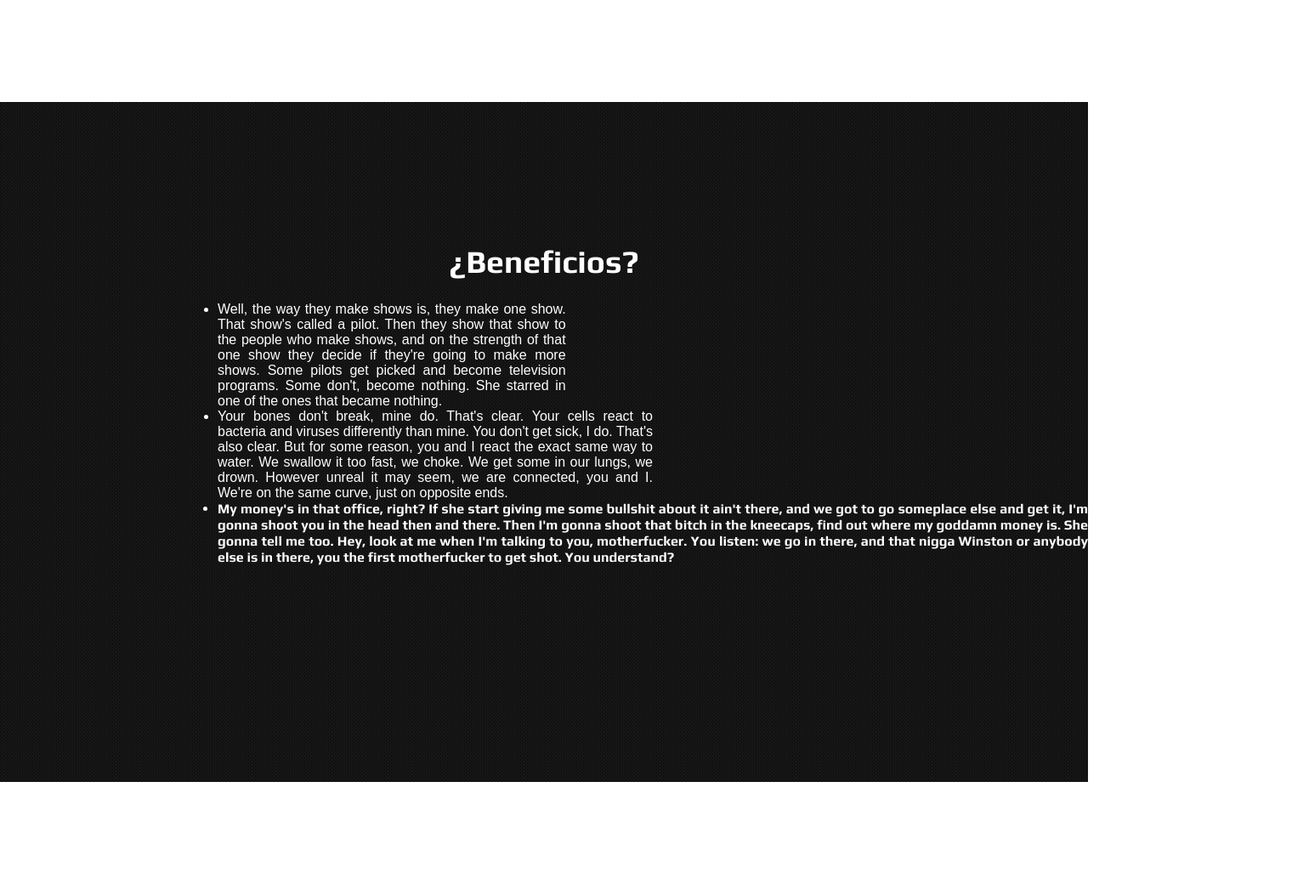
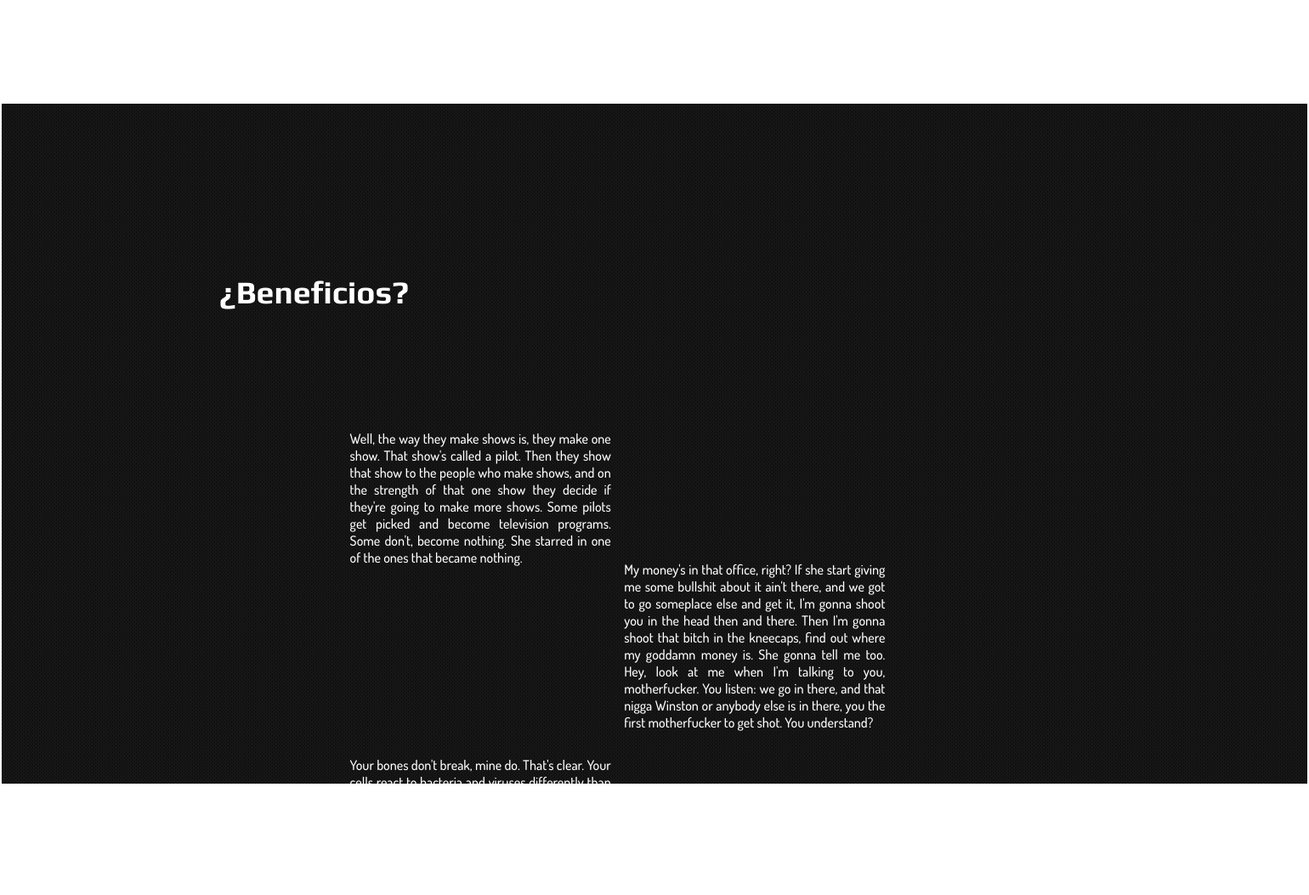
Before and after one commit to AnnBlue/inbound, a plain HTML site: page index.html in a window 1280 px wide. Shown: the part 1160-2213 px from the top of the page at 85% size, 1540 px wide, since content can reach past the window. Drawn offline with Linux system fonts and the light colour scheme.

Commit message:
-working on the second fold

```diff
--- a/css/stylesheet.css
+++ b/css/stylesheet.css
@@ -73,7 +73,8 @@ color: #868d95;
 	background: url("../patterns/outlets.png");
 	position: absolute;
 	margin: 100% auto;
-	font-family:"play", Arial, sans-serif;
+	text-align: justify;
+	border: 2px solid #fff;
 }
 
 .inbound_benefits header{
@@ -81,25 +82,41 @@ color: #868d95;
 	margin:13% 0 2% 0;
 	text-align: center;
 	color: #fff;
+	font-family:"play", Arial, sans-serif;
+	position: absolute;
 }
 
-.inbound_benefits ul{
+.inbound_benefits{
 	font-size: 100%;
-	text-align: justify;
 	padding-left:20%;
 	color: #fff;
+	width: 100%;
+	height: 100%;
+
 }
-.inbound_benefits ul #be_01{
-	width:40%;
-	height:50%;
-	font-family:" dosis", Arial, sans-serif;
+.inbound_benefits #be_01{
+	width: 20%;
+	height:30%;
 	color: #fff;
+	position: absolute;
+	margin: 25% 10%;
+	font-family:"dosis", Arial, sans-serif;
 }
-.inbound_benefits ul  #be_02{
-	width:50%;
-	height:50%;
-	font-family:" dosis", Arial, sans-serif;
+.inbound_benefits #be_02{
+	width: 20%;
+	height:30%;
 	color: #fff;
+	position: absolute;
+	margin: 50% 10%;
+	font-family:"dosis", Arial, sans-serif;
+}
+.inbound_benefits #be_03{
+	width: 20%;
+	height:30%;
+	color: #fff;
+	position: absolute;
+	margin: 35% 31%;
+	font-family:"dosis", Arial, sans-serif;
 }
 
 .inbound_testimonials{
--- a/index.html
+++ b/index.html
@@ -27,11 +27,10 @@
 	<header>
 		<h1> ¿Beneficios? </h1>
 	</header>
-		<ul>
-		<div id="be_01">	<li>Well, the way they make shows is, they make one show. That show's called a pilot. Then they show that show to the people who make shows, and on the strength of that one show they decide if they're going to make more shows. Some pilots get picked and become television programs. Some don't, become nothing. She starred in one of the ones that became nothing.   </li> </div>
-		<div id="be_02">	<li>Your bones don't break, mine do. That's clear. Your cells react to bacteria and viruses differently than mine. You don't get sick, I do. That's also clear. But for some reason, you and I react the exact same way to water. We swallow it too fast, we choke. We get some in our lungs, we drown. However unreal it may seem, we are connected, you and I. We're on the same curve, just on opposite ends.	 </li></div>
-			<div id="be_03"><li>My money's in that office, right? If she start giving me some bullshit about it ain't there, and we got to go someplace else and get it, I'm gonna shoot you in the head then and there. Then I'm gonna shoot that bitch in the kneecaps, find out where my goddamn money is. She gonna tell me too. Hey, look at me when I'm talking to you, motherfucker. You listen: we go in there, and that nigga Winston or anybody else is in there, you the first motherfucker to get shot. You understand? 	 </li></div>
-		</ul>
+		<div id="be_01">	<p>Well, the way they make shows is, they make one show. That show's called a pilot. Then they show that show to the people who make shows, and on the strength of that one show they decide if they're going to make more shows. Some pilots get picked and become television programs. Some don't, become nothing. She starred in one of the ones that became nothing.   </p> </div>
+		<div id="be_02">	<p>Your bones don't break, mine do. That's clear. Your cells react to bacteria and viruses differently than mine. You don't get sick, I do. That's also clear. But for some reason, you and I react the exact same way to water. We swallow it too fast, we choke. We get some in our lungs, we drown. However unreal it may seem, we are connected, you and I. We're on the same curve, just on opposite ends.	 </p></div>
+			<div id="be_03"><p>My money's in that office, right? If she start giving me some bullshit about it ain't there, and we got to go someplace else and get it, I'm gonna shoot you in the head then and there. Then I'm gonna shoot that bitch in the kneecaps, find out where my goddamn money is. She gonna tell me too. Hey, look at me when I'm talking to you, motherfucker. You listen: we go in there, and that nigga Winston or anybody else is in there, you the first motherfucker to get shot. You understand? 	 </p></div>
+
 		<br />
 		<br />
 	</article>
```
